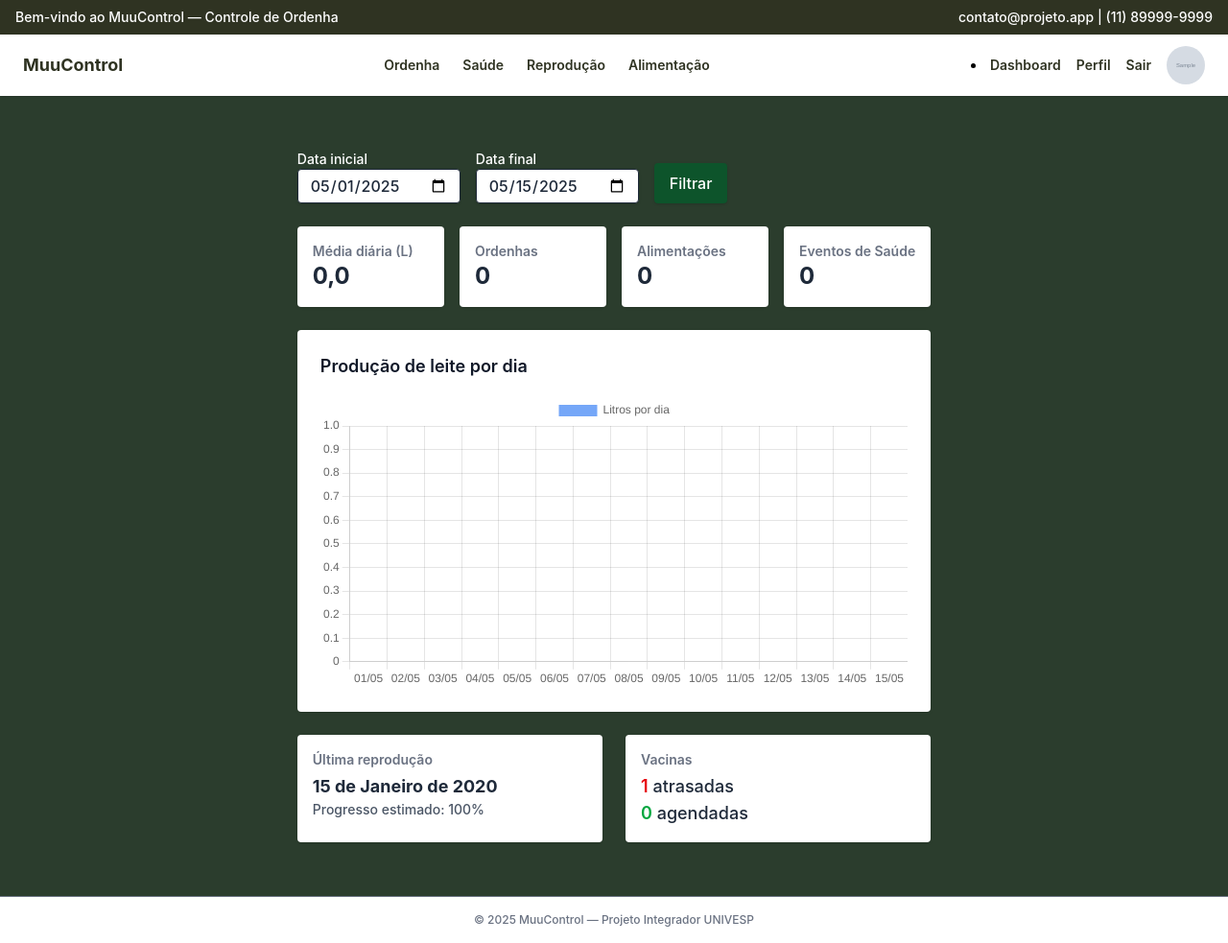
After one commit to MathSecco/projeto_integrador_1, a Django app: page /dashboard/ in a window 1280 px wide. The commit adds this page. Shown: the whole page at 96% size. Run offline with Django 5.2, Linux system fonts and the light colour scheme; a user stored in the database is signed in; tables that the repository leaves empty hold one stand-in row (values such as "Sample post"); grey boxes marked "Sample" are stand-in pictures; some libraries are stand-ins or nearby versions.

Commit message:
feat: implement dashboard view with data filtering and summary cards; update navigation to include dashboard link

```diff
--- a/backend/apps/saude/forms.py
+++ b/backend/apps/saude/forms.py
@@ -7,5 +7,6 @@ class SaudeForm(forms.ModelForm):
         exclude = ['usuario']
         widgets = {
             'data': forms.DateInput(attrs={'type': 'date'}),
+            'proxima_dose': forms.DateInput(attrs={'type': 'date'}),
             'descricao': forms.Textarea(attrs={'rows': 3}),
         }
--- a/backend/apps/usuarios/views.py
+++ b/backend/apps/usuarios/views.py
@@ -22,7 +22,7 @@ def login_view(request):
         if form.is_valid():
             user = form.get_user()
             login(request, user)
-            return redirect("home")
+            return redirect("dashboard")
         else:
             messages.error(request, "Usuario ou senha inválidos.")
     else:
--- a/backend/sistemarural/urls.py
+++ b/backend/sistemarural/urls.py
@@ -16,7 +16,7 @@ Including another URLconf
 """
 from django.contrib import admin
 from django.urls import path, include
-from .views import home
+from .views import home, dashboard
 from django.conf import settings
 from django.conf.urls.static import static
 
@@ -24,6 +24,7 @@ from django.conf.urls.static import static
 urlpatterns = [
     path('admin/', admin.site.urls),
     path('', home, name='home'),
+    path('dashboard/', dashboard, name='dashboard'),
 
 
     path('ordenha/', include('apps.ordenha.urls')),
--- a/backend/sistemarural/views.py
+++ b/backend/sistemarural/views.py
@@ -1,5 +1,80 @@
 # sistemarural/views.py
 from django.shortcuts import render
+from django.contrib.auth.decorators import login_required
+from datetime import datetime, timedelta
+from django.db.models import Sum
+
+from apps.alimentacao.models import Alimentacao
+from apps.ordenha.models import Ordenha
+from apps.reproducao.models import Reproducao
+from apps.saude.models import Saude
 
 def home(request):
     return render(request, 'home.html')
+
+@login_required
+def dashboard(request):
+    usuario = request.user
+
+    # Filtro de datas
+    data_inicio = request.GET.get("inicio")
+    data_fim = request.GET.get("fim")
+    hoje = datetime.today().date()
+
+    data_inicio = datetime.strptime(data_inicio, "%Y-%m-%d").date() if data_inicio else hoje.replace(day=1)
+    data_fim = datetime.strptime(data_fim, "%Y-%m-%d").date() if data_fim else hoje
+    dias = max((data_fim - data_inicio).days + 1, 1)
+
+    # Dados por usuário
+    alimentacao = Alimentacao.objects.filter(usuario=usuario, data__range=(data_inicio, data_fim))
+    ordenha = Ordenha.objects.filter(usuario=usuario, data__range=(data_inicio, data_fim))
+    reproducao = Reproducao.objects.filter(usuario=usuario, data__range=(data_inicio, data_fim))
+    saude = Saude.objects.filter(usuario=usuario, data__range=(data_inicio, data_fim))
+
+    # Cálculos ordenha
+    total_leite = sum(o.quantidade_leite or 0 for o in ordenha)
+    media_diaria = total_leite / dias
+
+    grafico_data = []
+    grafico_valores = []
+    for i in range(dias):
+        dia = data_inicio + timedelta(days=i)
+        qtd = ordenha.filter(data=dia).aggregate(total_dia=Sum("quantidade_leite"))["total_dia"] or 0
+        grafico_data.append(dia.strftime("%d/%m"))
+        grafico_valores.append(float(qtd))
+
+    # Reprodução e gestação
+    ultima_reproducao = Reproducao.objects.filter(usuario=usuario).order_by('-data').first()
+    progresso_gestacao = None
+    if ultima_reproducao:
+        dias_gestacao = (hoje - ultima_reproducao.data).days
+        progresso_gestacao = min(round((dias_gestacao / 285) * 100), 100)
+
+    # Vacinas (tipo='vacina' obrigatório)
+    vacinas_atrasadas = Saude.objects.filter(usuario=usuario, tipo="vacina", proxima_dose__lt=hoje).count()
+    vacinas_proximas = Saude.objects.filter(usuario=usuario, tipo="vacina", proxima_dose__gte=hoje).count()
+
+    context = {
+        # Cards
+        "media": round(media_diaria, 2),
+        "total_ordenha": ordenha.count(),
+        "total_alimentacao": alimentacao.count(),
+        "total_reproducao": reproducao.count(),
+        "total_saude": saude.count(),
+
+        # Gráfico
+        "grafico_data": grafico_data,
+        "grafico_valores": grafico_valores,
+
+        # Filtros
+        "inicio": data_inicio.strftime("%Y-%m-%d"),
+        "fim": data_fim.strftime("%Y-%m-%d"),
+
+        # Extras
+        "ultima_reproducao": ultima_reproducao,
+        "progresso_gestacao": progresso_gestacao,
+        "vacinas_atrasadas": vacinas_atrasadas,
+        "vacinas_proximas": vacinas_proximas,
+    }
+
+    return render(request, "dashboard.html", context)
--- a/backend/static/css/output.css
+++ b/backend/static/css/output.css
@@ -9,7 +9,9 @@
       "Courier New", monospace;
     --color-red-600: oklch(57.7% 0.245 27.325);
     --color-green-100: oklch(96.2% 0.044 156.743);
+    --color-green-600: oklch(62.7% 0.194 149.214);
     --color-green-800: oklch(44.8% 0.119 151.328);
+    --color-green-900: oklch(39.3% 0.095 152.535);
     --color-green-950: oklch(26.6% 0.065 152.934);
     --color-gray-200: oklch(92.8% 0.006 264.531);
     --color-gray-300: oklch(87.2% 0.01 258.338);
@@ -222,6 +224,24 @@
   .z-10 {
     z-index: 10;
   }
+  .container {
+    width: 100%;
+    @media (width >= 40rem) {
+      max-width: 40rem;
+    }
+    @media (width >= 48rem) {
+      max-width: 48rem;
+    }
+    @media (width >= 64rem) {
+      max-width: 64rem;
+    }
+    @media (width >= 80rem) {
+      max-width: 80rem;
+    }
+    @media (width >= 96rem) {
+      max-width: 96rem;
+    }
+  }
   .mx-auto {
     margin-inline: auto;
   }
@@ -242,6 +262,9 @@
   }
   .mb-4 {
     margin-bottom: calc(var(--spacing) * 4);
+  }
+  .mb-6 {
+    margin-bottom: calc(var(--spacing) * 6);
   }
   .block {
     display: block;
@@ -297,6 +320,9 @@
   .flex-grow {
     flex-grow: 1;
   }
+  .grid-cols-1 {
+    grid-template-columns: repeat(1, minmax(0, 1fr));
+  }
   .flex-col {
     flex-direction: column;
   }
@@ -305,6 +331,9 @@
   }
   .items-center {
     align-items: center;
+  }
+  .items-end {
+    align-items: flex-end;
   }
   .items-start {
     align-items: flex-start;
@@ -399,6 +428,9 @@
   .bg-green-100 {
     background-color: var(--color-green-100);
   }
+  .bg-green-900 {
+    background-color: var(--color-green-900);
+  }
   .bg-primario {
     background-color: var(--color-primario);
   }
@@ -417,6 +449,12 @@
   .object-cover {
     object-fit: cover;
   }
+  .p-4 {
+    padding: calc(var(--spacing) * 4);
+  }
+  .p-6 {
+    padding: calc(var(--spacing) * 6);
+  }
   .p-8 {
     padding: calc(var(--spacing) * 8);
   }
@@ -429,6 +467,9 @@
   .px-6 {
     padding-inline: calc(var(--spacing) * 6);
   }
+  .py-1 {
+    padding-block: calc(var(--spacing) * 1);
+  }
   .py-2 {
     padding-block: calc(var(--spacing) * 2);
   }
@@ -437,6 +478,9 @@
   }
   .py-4 {
     padding-block: calc(var(--spacing) * 4);
+  }
+  .py-6 {
+    padding-block: calc(var(--spacing) * 6);
   }
   .py-8 {
     padding-block: calc(var(--spacing) * 8);
@@ -512,6 +556,9 @@
   .text-gray-800 {
     color: var(--color-gray-800);
   }
+  .text-green-600 {
+    color: var(--color-green-600);
+  }
   .text-green-800 {
     color: var(--color-green-800);
   }
@@ -569,6 +616,11 @@
       }
     }
   }
+  .sm\:grid-cols-2 {
+    @media (width >= 40rem) {
+      grid-template-columns: repeat(2, minmax(0, 1fr));
+    }
+  }
   .sm\:px-16 {
     @media (width >= 40rem) {
       padding-inline: calc(var(--spacing) * 16);
@@ -588,6 +640,11 @@
   .md\:grid-cols-2 {
     @media (width >= 48rem) {
       grid-template-columns: repeat(2, minmax(0, 1fr));
+    }
+  }
+  .lg\:grid-cols-4 {
+    @media (width >= 64rem) {
+      grid-template-columns: repeat(4, minmax(0, 1fr));
     }
   }
 }
--- a/backend/templates/base.html
+++ b/backend/templates/base.html
@@ -35,6 +35,9 @@
         <!-- DIREITA: Usuário / Perfil / Sair ou Login -->
         <div class="flex items-center space-x-4 text-sm">
           {% if user.is_authenticated %}
+          <li>
+            <a href="{% url 'dashboard' %}" class="text-destaque hover:underline">Dashboard</a>
+          </li>
           <a href="{% url 'perfil' %}" class="text-destaque hover:underline">Perfil</a>
           <a href="{% url 'logout' %}" class="text-secundario hover:underline">Sair</a>
           {% if user.perfil.foto %}
--- /dev/null
+++ b/backend/templates/dashboard.html
@@ -0,0 +1,102 @@
+{% extends "base.html" %}
+{% load static %}
+
+{% block content %}
+<div class="container mx-auto px-4 py-6">
+
+<!-- Filtro de datas -->
+<form method="get" class="flex flex-wrap gap-4 items-end mb-6">
+  <div>
+    <label class="block text-sm font-medium text-white">Data inicial</label>
+    <input type="date" name="inicio" value="{{ inicio }}"
+      class="border rounded px-3 py-1 bg-white text-gray-800 shadow" />
+  </div>
+  <div>
+    <label class="block text-sm font-medium text-white">Data final</label>
+    <input type="date" name="fim" value="{{ fim }}"
+      class="border rounded px-3 py-1 bg-white text-gray-800 shadow" />
+  </div>
+  <div>
+    <button type="submit" class="bg-green-900 text-white px-4 py-2 rounded shadow">Filtrar</button>
+  </div>
+</form>
+
+  <!-- Cards -->
+  <div class="grid grid-cols-1 sm:grid-cols-2 lg:grid-cols-4 gap-4 mb-6">
+    <div class="bg-white shadow rounded p-4">
+      <h2 class="text-sm font-semibold text-gray-500">Média diária (L)</h2>
+      <p class="text-2xl font-bold">{{ media }}</p>
+    </div>
+    <div class="bg-white shadow rounded p-4">
+      <h2 class="text-sm font-semibold text-gray-500">Ordenhas</h2>
+      <p class="text-2xl font-bold">{{ total_ordenha }}</p>
+    </div>
+    <div class="bg-white shadow rounded p-4">
+      <h2 class="text-sm font-semibold text-gray-500">Alimentações</h2>
+      <p class="text-2xl font-bold">{{ total_alimentacao }}</p>
+    </div>
+    <div class="bg-white shadow rounded p-4">
+      <h2 class="text-sm font-semibold text-gray-500">Eventos de Saúde</h2>
+      <p class="text-2xl font-bold">{{ total_saude }}</p>
+    </div>
+  </div>
+
+  <!-- Gráfico de produção de leite -->
+  <div class="bg-white shadow rounded p-6 mb-6">
+    <h2 class="text-lg font-semibold mb-4">Produção de leite por dia</h2>
+    <canvas id="graficoOrdenha"></canvas>
+  </div>
+
+  <!-- Reprodução e vacinas -->
+  <div class="grid grid-cols-1 md:grid-cols-2 gap-6">
+    <div class="bg-white shadow rounded p-4">
+      <h2 class="text-sm font-semibold text-gray-500 mb-1">Última reprodução</h2>
+        {% if ultima_reproducao %}
+          {% with ultima_reproducao.data|date:"d \\d\\e F \\d\\e Y" as data_formatada %}
+            <p class="text-lg font-bold">{{ data_formatada }}</p>
+          {% endwith %}
+          <p class="text-sm text-gray-600">Progresso estimado: {{ progresso_gestacao }}%</p>
+        {% else %}
+          <p class="text-gray-600">Nenhum dado de reprodução.</p>
+        {% endif %}
+    </div>
+    <div class="bg-white shadow rounded p-4">
+      <h2 class="text-sm font-semibold text-gray-500 mb-1">Vacinas</h2>
+      <p><span class="font-semibold text-red-600">{{ vacinas_atrasadas }}</span> atrasadas</p>
+      <p><span class="font-semibold text-green-600">{{ vacinas_proximas }}</span> agendadas</p>
+    </div>
+  </div>
+
+</div>
+
+<!-- Chart.js -->
+<script src="https://cdn.jsdelivr.net/npm/chart.js"></script>
+<script>
+  const ctx = document.getElementById('graficoOrdenha').getContext('2d');
+
+  const labels = {{ grafico_data|default:'[]'|safe }};
+  const data = {{ grafico_valores|default:'[]'|safe }};
+
+  if (labels.length && data.length) {
+    new Chart(ctx, {
+      type: 'bar',
+      data: {
+        labels: labels,
+        datasets: [{
+          label: 'Litros por dia',
+          data: data,
+          backgroundColor: 'rgba(59, 130, 246, 0.7)',
+          borderRadius: 6
+        }]
+      },
+      options: {
+        scales: {
+          y: { beginAtZero: true }
+        }
+      }
+    });
+  } else {
+    ctx.canvas.parentNode.innerHTML += "<p class='text-gray-500 mt-4'>Nenhum dado para este período.</p>";
+  }
+</script>
+{% endblock %}
```
Also changed, not shown: backend/apps/saude/models.py (+12 -7 lines), backend/sistemarural/settings.py (+16 -3 lines), backend/apps/saude/migrations/0003_remove_saude_animal_id_remove_saude_medicamento_and_more.py (added).
